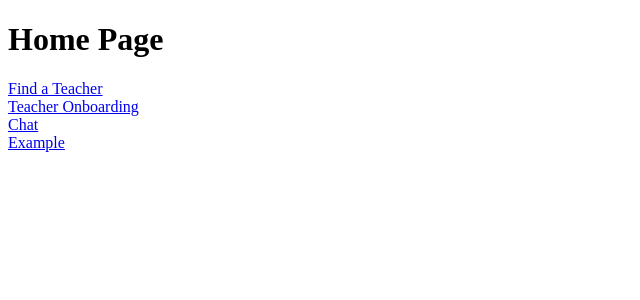
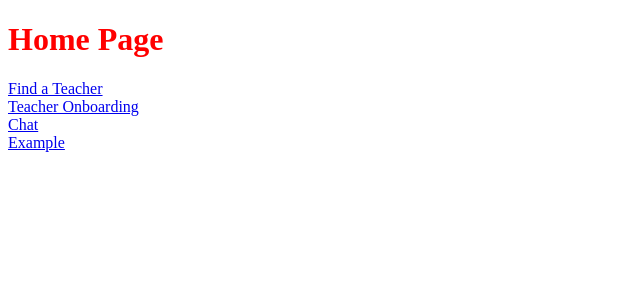
Before and after one commit to joshma91/avocado, a Next.js app in the folder client/: page / in a window 1280 px wide. Shown: the top 300 px of the page, without its empty margins (0-640 px from the left). Built offline with nearby package versions, Linux system fonts and the light colour scheme.

Commit message:
provide example for styled-components usage

```diff
--- a/client/pages/index.js
+++ b/client/pages/index.js
@@ -1,9 +1,14 @@
 import React from "react";
+import styled from "styled-components";
 import Link from "next/link";
+
+const Title = styled.h1`
+  color: red;
+`;
 
 const Homepage = () => (
   <div>
-    <h1>Home Page</h1>
+    <Title>Home Page</Title>
     <div><Link href="/find_teacher"><a>Find a Teacher</a></Link></div>
     <div><Link href="/teacher_onboarding"><a>Teacher Onboarding</a></Link></div>
     <div><Link href="/chat"><a>Chat</a></Link></div>
```
